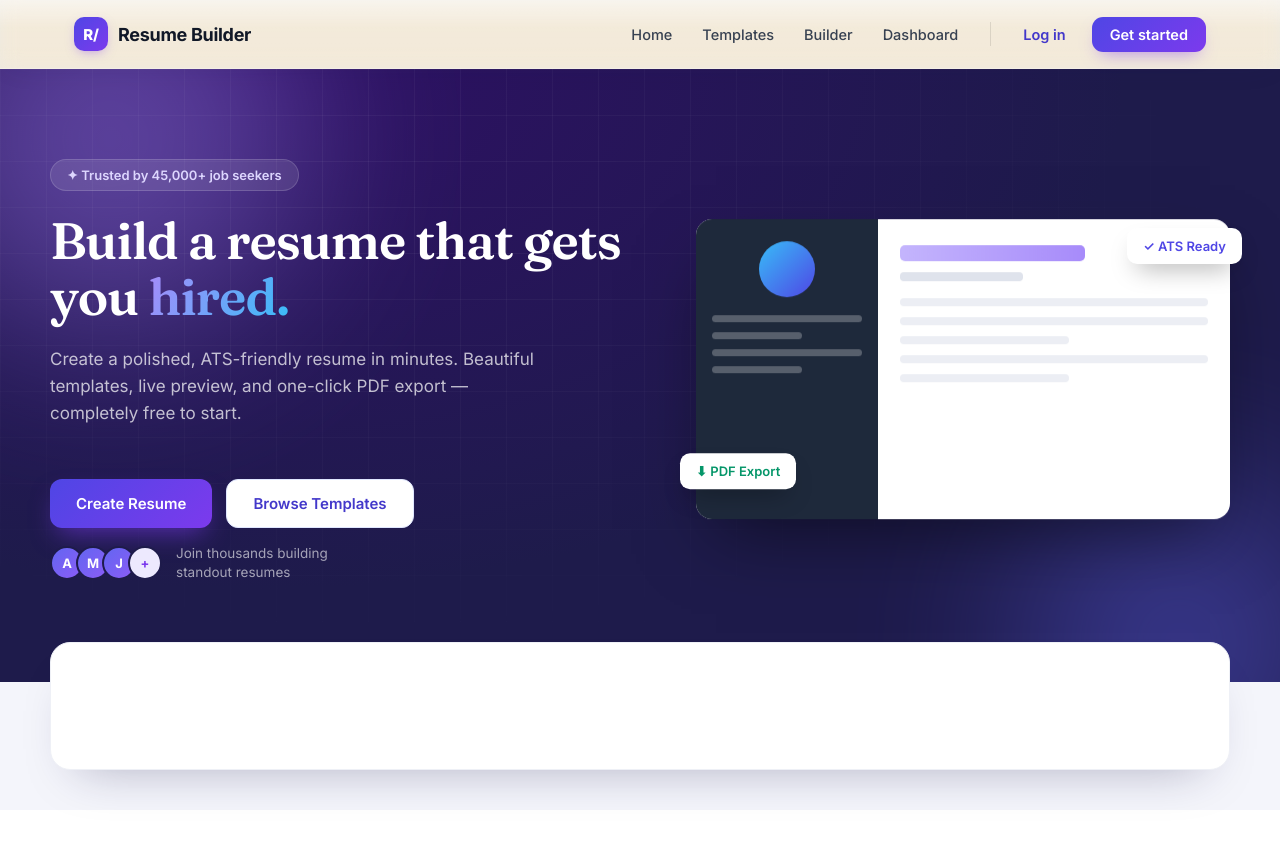
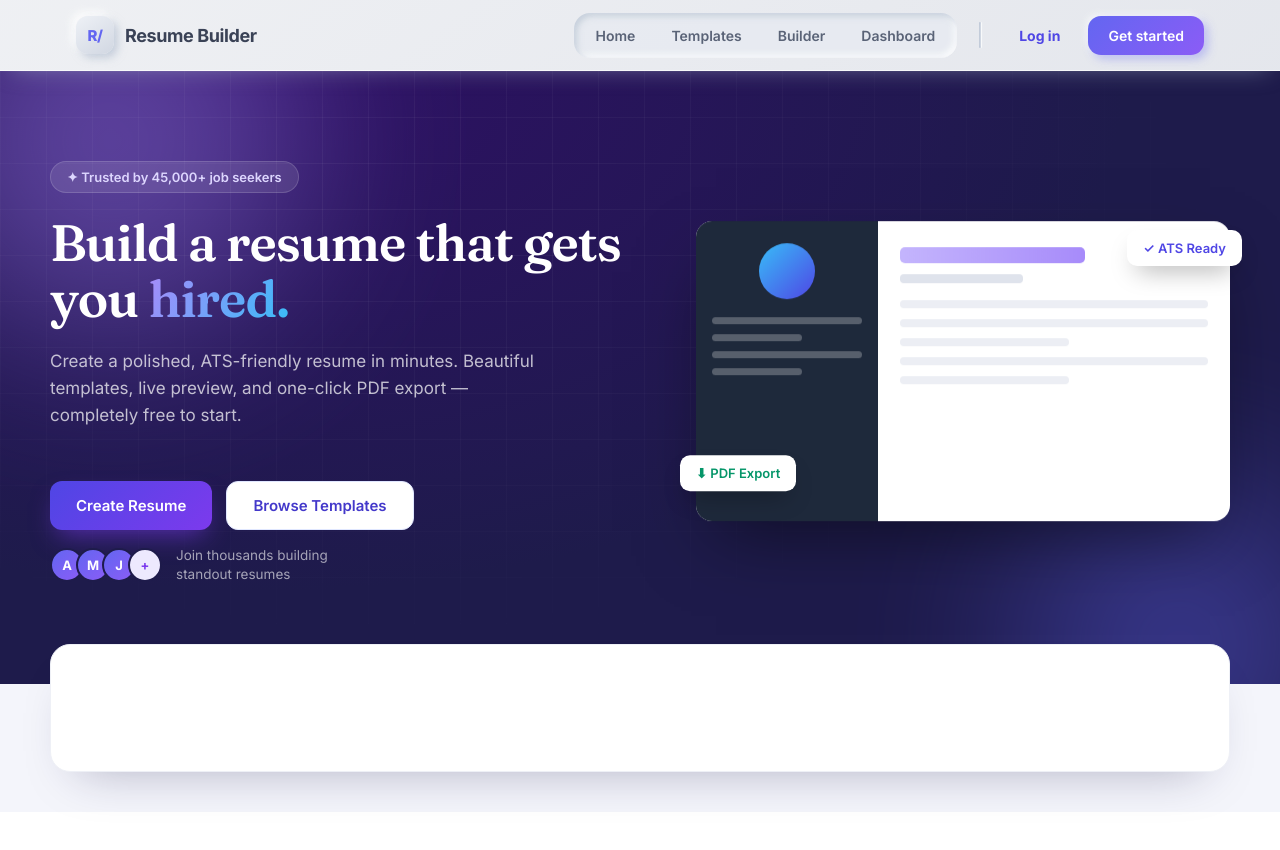
Before and after one commit to suvad-x/resume-builder-frontend, a React (Vite) app: page / in a window 1280 px wide. Shown: the top 850 px of the page. Built offline with nearby package versions, Linux system fonts and the light colour scheme.

Commit message:
Update Navbar.css

```diff
--- a/src/components/Navbar.css
+++ b/src/components/Navbar.css
@@ -1,32 +1,16 @@
-/* navbar v1.1 — fixed invalid opacity value */
-
-/* ===== Navbar — Apple liquid glass ===== */
+/* ============================================
+   NAVBAR — Soft Neumorphic Glass (subtle transparency)
+   ============================================ */
 .navbar {
   position: sticky;
   top: 0;
-  z-index: 30;
-  /* Liquid glass: translucent + heavy blur + saturation boost */
-  background: rgba(255, 255, 255, 0);
-  backdrop-filter: saturate(180%) blur(10px);
-  -webkit-backdrop-filter: saturate(180%) blur(10px);
-  border-bottom: 1px solid rgba(255, 255, 255, 0.24);
-  box-shadow: 0 4px 30px -12px rgba(30, 27, 75, 0.18);
+  z-index: 50;
+  background: linear-gradient(145deg, rgba(238, 241, 246, 0.85), rgba(226, 230, 238, 0.85));
+  backdrop-filter: blur(14px);
+  -webkit-backdrop-filter: blur(14px);
+  border-bottom: 1px solid rgba(255, 255, 255, 0.6);
+  box-shadow: 0 8px 24px -12px rgba(163, 177, 198, 0.6);
   font-family: "Inter", -apple-system, BlinkMacSystemFont, "Segoe UI", sans-serif;
-  transition: background 0.5s ease;
-}
-/* Glossy light sheen along the top edge (the Apple "liquid" highlight) */
-.navbar::before {
-  content: "";
-  position: absolute;
-  inset: 0;
-  pointer-events: none;
-  background: linear-gradient(
-    180deg,
-    rgba(255, 255, 255, 0.5) 0%,
-    rgba(255, 255, 255, 0.05) 40%,
-    rgba(255, 255, 255, 0) 100%
-  );
-  opacity: 1;
 }
 
 .navbar-inner {
@@ -34,8 +18,8 @@
   z-index: 1;
   max-width: 1180px;
   margin: 0 auto;
-  height: 68px;
-  padding: 0 24px;
+  height: 70px;
+  padding: 0 26px;
   display: flex;
   align-items: center;
   justify-content: space-between;
@@ -45,107 +29,118 @@
 .navbar-brand {
   display: flex;
   align-items: center;
-  gap: 10px;
+  gap: 11px;
   font-size: 18px;
   font-weight: 700;
-  color: #111827;
+  color: #3a4256;
   text-decoration: none;
-  letter-spacing: -0.3px;
+  letter-spacing: -0.4px;
   flex-shrink: 0;
+  transition: opacity 0.2s;
 }
+.navbar-brand:hover { opacity: 0.85; }
 .navbar-mark {
   display: grid;
   place-items: center;
-  width: 34px;
-  height: 34px;
-  border-radius: 10px;
-  background: linear-gradient(135deg, #4f46e5, #7c3aed);
-  color: #fff;
+  width: 38px;
+  height: 38px;
+  border-radius: 12px;
+  background: linear-gradient(145deg, #eef1f6, #d1d7e2);
+  color: #6366f1;
   font-size: 15px;
   font-weight: 800;
-  box-shadow: 0 4px 12px -4px rgba(124, 58, 237, 0.5);
+  box-shadow: 4px 4px 8px rgba(163, 177, 198, 0.55),
+              -4px -4px 8px rgba(255, 255, 255, 0.9);
 }
 
 /* ===== Actions container ===== */
 .navbar-actions {
   display: flex;
   align-items: center;
-  gap: 20px;
+  gap: 22px;
 }
 
-/* ===== Primary nav ===== */
+/* ===== Primary nav — soft inset pill group ===== */
 .navbar-nav {
   display: flex;
   align-items: center;
-  gap: 6px;
+  gap: 4px;
+  padding: 6px;
+  border-radius: 16px;
+  background: rgba(230, 234, 241, 0.7);
+  box-shadow: inset 3px 3px 6px rgba(163, 177, 198, 0.5),
+              inset -3px -3px 6px rgba(255, 255, 255, 0.9);
 }
 
 .navbar-link {
   position: relative;
-  font-size: 14.5px;
-  font-weight: 500;
-  color: #374151;
+  font-size: 14px;
+  font-weight: 600;
+  color: #5a6377;
   text-decoration: none;
-  padding: 8px 12px;
-  border-radius: 10px;
-  transition: color 0.2s, background 0.2s;
-}
-.navbar-link::after {
-  content: "";
-  position: absolute;
-  left: 12px;
-  right: 12px;
-  bottom: 4px;
-  height: 2px;
-  background: linear-gradient(90deg, #4f46e5, #7c3aed);
-  border-radius: 2px;
-  transform: scaleX(0);
-  transform-origin: left;
-  transition: transform 0.22s ease;
+  padding: 8px 16px;
+  border-radius: 11px;
+  transition: color 0.2s, box-shadow 0.25s, background 0.25s;
 }
 .navbar-link:hover {
-  color: #7c3aed;
-  background: rgba(124, 58, 237, 0.08);
-}
-.navbar-link:hover::after {
-  transform: scaleX(1);
+  color: #6366f1;
+  background: linear-gradient(145deg, #eef1f6, #dfe4ec);
+  box-shadow: 3px 3px 6px rgba(163, 177, 198, 0.5),
+              -3px -3px 6px rgba(255, 255, 255, 0.9);
 }
 .navbar-link-strong {
-  font-weight: 600;
-  color: #4338ca;
+  font-weight: 700;
+  color: #4f46e5;
 }
 
 /* ===== Divider ===== */
 .navbar-divider {
-  width: 1px;
-  height: 24px;
-  background: rgba(0, 0, 0, 0.1);
+  width: 2px;
+  height: 26px;
+  border-radius: 2px;
+  background: #dbe0e9;
+  box-shadow: inset 1px 0 2px rgba(163, 177, 198, 0.6),
+              1px 0 1px rgba(255, 255, 255, 0.8);
 }
 
 /* ===== Auth area ===== */
 .navbar-auth {
   display: flex;
   align-items: center;
-  gap: 14px;
+  gap: 12px;
 }
 
-.navbar-user {
+/* ===== Profile chip — soft raised pill ===== */
+.navbar-user,
+.navbar-user-link {
   display: flex;
   align-items: center;
   gap: 9px;
+  text-decoration: none;
+  padding: 5px 14px 5px 5px;
+  border-radius: 999px;
+  background: linear-gradient(145deg, #eef1f6, #e0e5ed);
+  box-shadow: 3px 3px 7px rgba(163, 177, 198, 0.5),
+              -3px -3px 7px rgba(255, 255, 255, 0.9);
+  transition: box-shadow 0.2s;
+}
+.navbar-user-link:hover {
+  box-shadow: 2px 2px 5px rgba(163, 177, 198, 0.55),
+              -2px -2px 5px rgba(255, 255, 255, 0.95);
 }
 .navbar-avatar {
   display: grid;
   place-items: center;
-  width: 32px;
-  height: 32px;
+  width: 34px;
+  height: 34px;
   border-radius: 50%;
   overflow: hidden;
-  background: linear-gradient(135deg, #4f46e5, #7c3aed);
+  background: linear-gradient(135deg, #6366f1, #8b5cf6);
   color: #fff;
   font-size: 13px;
   font-weight: 700;
   flex-shrink: 0;
+  box-shadow: 2px 2px 5px rgba(99, 102, 241, 0.4);
 }
 .navbar-avatar-img {
   width: 100%;
@@ -156,107 +151,104 @@
 }
 .navbar-greeting {
   font-size: 14px;
-  font-weight: 500;
-  color: #374151;
+  font-weight: 600;
+  color: #4a5266;
 }
 
 /* ===== CTA buttons ===== */
 .navbar-cta {
-  font-size: 14.5px;
+  font-size: 14px;
   font-weight: 600;
   color: #fff;
-  background: linear-gradient(135deg, #4f46e5, #7c3aed);
-  padding: 9px 18px;
-  border-radius: 11px;
+  background: linear-gradient(135deg, #6366f1, #8b5cf6);
+  padding: 11px 20px;
+  border-radius: 13px;
   text-decoration: none;
   border: none;
   cursor: pointer;
   transition: transform 0.15s, box-shadow 0.2s;
-  box-shadow: 0 8px 18px -8px rgba(124, 58, 237, 0.6);
+  box-shadow: 4px 4px 10px rgba(99, 102, 241, 0.35),
+              -2px -2px 6px rgba(255, 255, 255, 0.7);
   font-family: inherit;
   white-space: nowrap;
 }
 .navbar-cta:hover {
   transform: translateY(-1px);
-  box-shadow: 0 12px 22px -8px rgba(124, 58, 237, 0.7);
+  box-shadow: 5px 5px 12px rgba(99, 102, 241, 0.45),
+              -2px -2px 6px rgba(255, 255, 255, 0.8);
 }
+/* Logout — soft neutral raised button */
 .navbar-cta-button {
-  background: rgba(255, 255, 255, 0.5);
-  color: #4b5563;
-  box-shadow: none;
-  backdrop-filter: blur(6px);
-  border: 1px solid rgba(255, 255, 255, 0.4);
+  background: linear-gradient(145deg, #eef1f6, #dfe4ec);
+  color: #5a6377;
+  box-shadow: 3px 3px 7px rgba(163, 177, 198, 0.5),
+              -3px -3px 7px rgba(255, 255, 255, 0.9);
 }
 .navbar-cta-button:hover {
-  background: rgba(254, 226, 226, 0.75);
-  color: #b91c1c;
-  transform: none;
+  color: #dc2626;
+  transform: translateY(-1px);
+  box-shadow: 4px 4px 9px rgba(163, 177, 198, 0.55),
+              -3px -3px 8px rgba(255, 255, 255, 0.95);
 }
 
-/* ===== Profile link chip ===== */
-.navbar-user-link {
-  text-decoration: none;
-  padding: 5px 8px;
-  border-radius: 12px;
-  transition: background 0.2s;
-}
-.navbar-user-link:hover {
-  background: rgba(124, 58, 237, 0.08);
-}
-
-/* ===== Burger (mobile) ===== */
+/* ===== Burger (mobile) — soft raised square ===== */
 .navbar-burger {
   display: none;
   flex-direction: column;
   justify-content: center;
   gap: 5px;
-  width: 42px;
-  height: 42px;
-  background: none;
+  width: 46px;
+  height: 46px;
+  background: linear-gradient(145deg, #eef1f6, #dfe4ec);
   border: none;
+  border-radius: 13px;
   cursor: pointer;
   padding: 0;
+  box-shadow: 3px 3px 7px rgba(163, 177, 198, 0.5),
+              -3px -3px 7px rgba(255, 255, 255, 0.9);
+  transition: box-shadow 0.2s;
+}
+.navbar-burger:active {
+  box-shadow: inset 3px 3px 6px rgba(163, 177, 198, 0.5),
+              inset -3px -3px 6px rgba(255, 255, 255, 0.9);
 }
 .navbar-burger span {
   display: block;
-  width: 22px;
+  width: 20px;
   height: 2px;
   margin: 0 auto;
-  background: #374151;
+  background: #5a6377;
   border-radius: 2px;
   transition: transform 0.25s, opacity 0.2s;
 }
-.navbar-burger.is-open span:nth-child(1) {
-  transform: translateY(7px) rotate(45deg);
-}
+.navbar-burger.is-open span:nth-child(1) { transform: translateY(7px) rotate(45deg); }
 .navbar-burger.is-open span:nth-child(2) { opacity: 0; }
-.navbar-burger.is-open span:nth-child(3) {
-  transform: translateY(-7px) rotate(-45deg);
-}
+.navbar-burger.is-open span:nth-child(3) { transform: translateY(-7px) rotate(-45deg); }
 
-/* ===== Responsive ===== */
+/* ============================================
+   MOBILE — soft glass dropdown
+   ============================================ */
 @media (max-width: 880px) {
   .navbar-burger { display: flex; }
 
   .navbar-actions {
     position: absolute;
-    top: 68px;
+    top: 70px;
     left: 0;
     right: 0;
     flex-direction: column;
     align-items: stretch;
-    gap: 6px;
-    padding: 16px 20px 22px;
-    /* Liquid glass on the mobile dropdown too */
-    background: rgba(255, 255, 255, 0.7);
-    backdrop-filter: saturate(180%) blur(22px);
-    -webkit-backdrop-filter: saturate(180%) blur(22px);
-    border-bottom: 1px solid rgba(255, 255, 255, 0.35);
-    box-shadow: 0 20px 40px -20px rgba(30, 27, 75, 0.35);
-    transform: translateY(-12px);
+    gap: 10px;
+    padding: 18px 20px 24px;
+    background: linear-gradient(145deg, rgba(238, 241, 246, 0.92), rgba(226, 230, 238, 0.92));
+    backdrop-filter: blur(18px);
+    -webkit-backdrop-filter: blur(18px);
+    border-bottom: 1px solid rgba(255, 255, 255, 0.6);
+    box-shadow: 0 20px 40px -18px rgba(163, 177, 198, 0.7);
+    transform: translateY(-14px);
     opacity: 0;
     pointer-events: none;
-    transition: opacity 0.2s, transform 0.2s;
+    transition: opacity 0.25s ease, transform 0.25s ease;
   }
   .navbar-actions.is-open {
     transform: translateY(0);
@@ -267,30 +259,42 @@
   .navbar-nav {
     flex-direction: column;
     align-items: stretch;
-    gap: 2px;
+    gap: 6px;
+    background: transparent;
+    box-shadow: none;
+    padding: 0;
   }
   .navbar-link {
-    padding: 11px 12px;
+    padding: 13px 16px;
     font-size: 15px;
+    background: linear-gradient(145deg, #eef1f6, #e2e6ee);
+    box-shadow: 3px 3px 7px rgba(163, 177, 198, 0.45),
+                -3px -3px 7px rgba(255, 255, 255, 0.85);
   }
-  .navbar-link::after { display: none; }
+  .navbar-link:active {
+    box-shadow: inset 3px 3px 6px rgba(163, 177, 198, 0.5),
+                inset -3px -3px 6px rgba(255, 255, 255, 0.9);
+    color: #6366f1;
+  }
 
   .navbar-divider {
     width: auto;
-    height: 1px;
+    height: 2px;
     margin: 8px 0;
   }
 
   .navbar-auth {
     flex-direction: column;
     align-items: stretch;
-    gap: 10px;
+    gap: 12px;
   }
-  .navbar-user {
-    padding: 6px 12px;
+  .navbar-user,
+  .navbar-user-link {
+    justify-content: flex-start;
+    padding: 9px 14px;
   }
   .navbar-cta {
     text-align: center;
-    padding: 12px;
+    padding: 14px;
   }
 }
```
